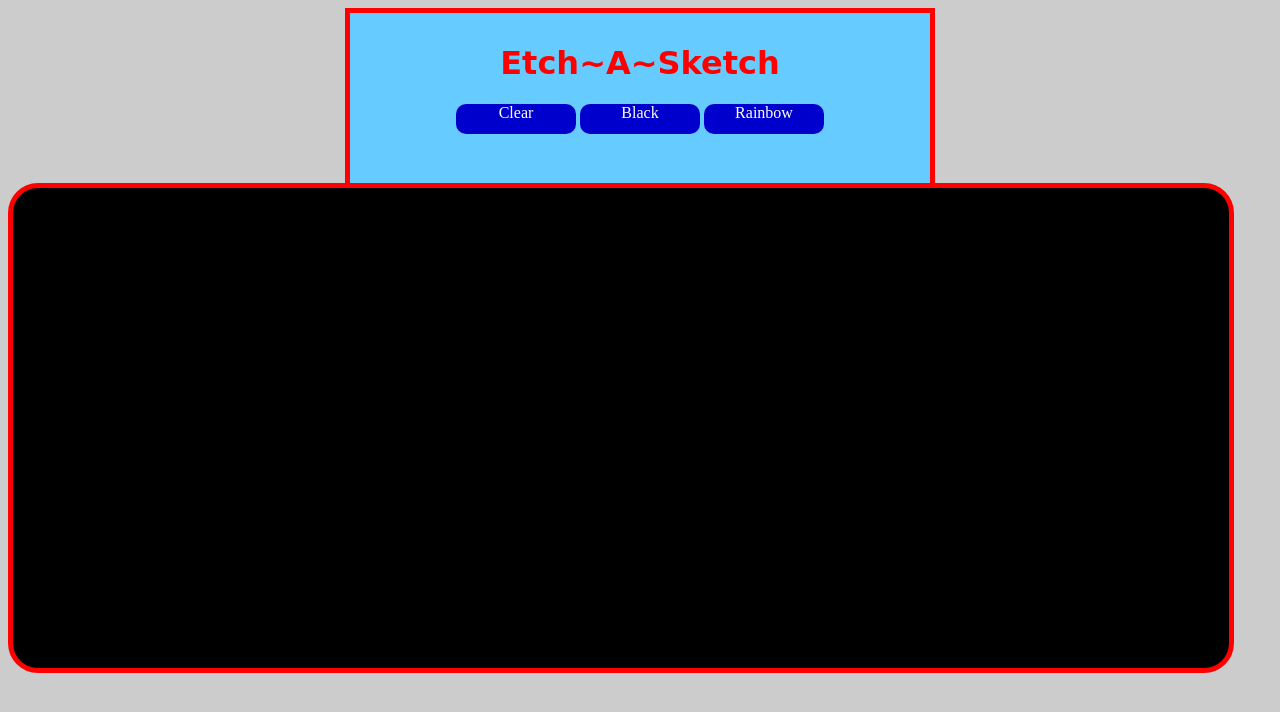
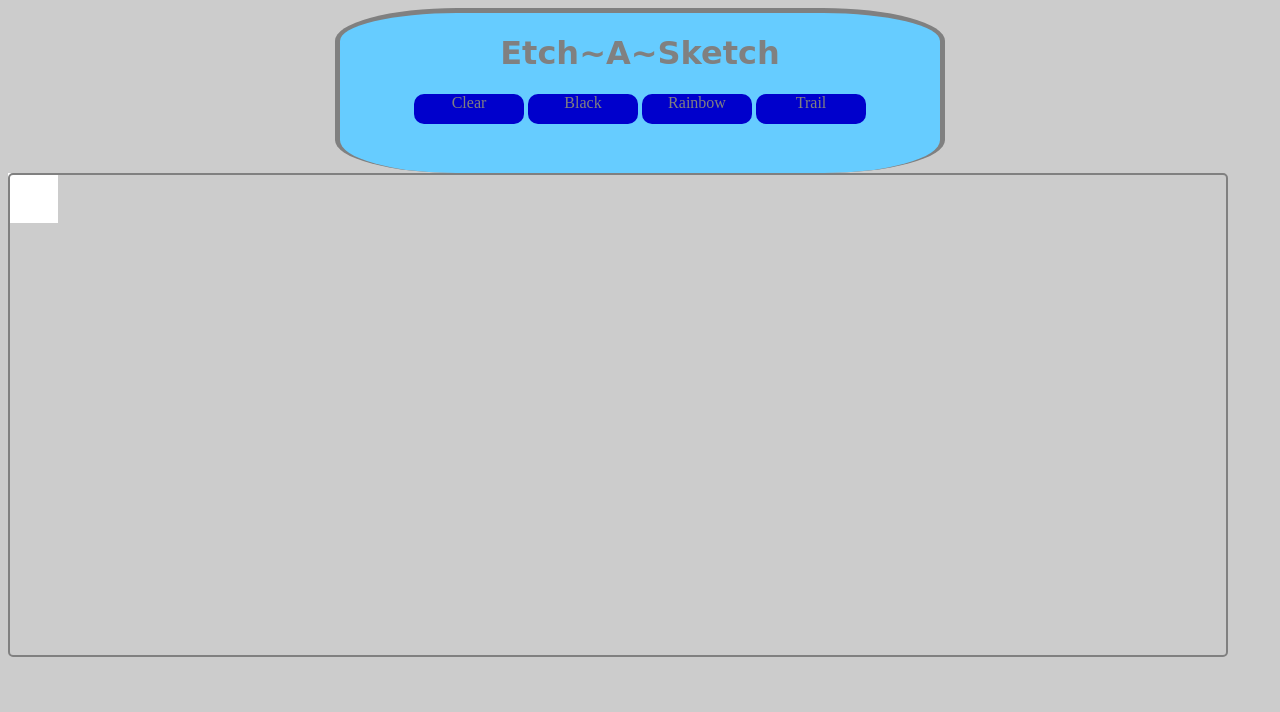
Before and after one commit to egdevelops/Odin, a plain HTML site: page Etch-A-Sketch/etch.html in a window 1280 px wide. Drawn offline with nearby package versions, Linux system fonts and the light colour scheme.

Commit message:
Refactor html/css

```diff
--- a/Etch-A-Sketch/etch.css
+++ b/Etch-A-Sketch/etch.css
@@ -6,34 +6,36 @@ body {
 
 h1 {
 	font-family: cursive;
-	color: #FF0000;
+	color: gray;
 }
 
-.header {
+#header {
 	height: 150px;
-	width: 560px;
+	width: 600px;
 	margin: auto;
+	padding-bottom: 10px;
 	background-color: #66CCFF;
-	border: 5px solid red;
+	border: 5px solid gray;
+	border-radius: 20%;
 	border-bottom: none;
 	text-align: center;
-	padding: 10px;
-	position: relative;
+	position: relative; /* ??? */
 }
 
 
 .button {
 	display: inline-block;
 	height: 30px;
-	width: 120px;
+	width: 110px;
 	background-color: #0000CC;
-	color: white;
+	color: gray;
+	border-color: white;
 	border-radius: 10px;
 	text-align: center;
 }
 
 .button:hover {
-	background-color: #CCFFFF;
+	background-color: white;
 	color: #000099;
 }
 
@@ -47,12 +49,18 @@ h1 {
 	color: gray;
 }
 
-.container {
+#container {
 	text-align: center;
 	height: 480px;
 	width: 95%;
-	border: 5px solid red;
-	border-radius: 30px;
-	background-color: black;
+	border: 2px solid gray;
+	border-radius: 5px;
+	background-color: none;
 	position: absolute;
+	margin: auto;
 }
+
+.squares {
+	background-color: white;
+	float: left;
+}
--- a/Etch-A-Sketch/etch.html
+++ b/Etch-A-Sketch/etch.html
@@ -5,22 +5,21 @@
 <head>
 	<title>Etch-A-Sketch</title>
 	<link rel="stylesheet" type"text/css" href="etch.css"/>
+	<script src="https://ajax.googleapis.com/ajax/libs/jquery/1.11.0/jquery.min.js"></script>
 </head>
 
 
 <body>
-	<div class="header">
+	<div id="header">
 		<h1>Etch~A~Sketch</h1>
 		<div class="button" id='clear'>Clear</div>
 		<div class="button" id='black'>Black</div>
 		<div class="button" id='rainbow'>Rainbow</div>
+		<div class="button" id='trail'>Trail</div>
 	</div>
 
-	<div class='container'>
+	<div id='container'></div>
 
-	</div>
-
-<script src="https://ajax.googleapis.com/ajax/libs/jquery/1.11.0/jquery.min.js"></script>
 <script type="text/javascript" src="etch.js"></script>
 
 </body>
--- a/Etch-A-Sketch/etch.js
+++ b/Etch-A-Sketch/etch.js
@@ -1,5 +1,16 @@
 //Etch-A-Sketch JavaScript//
 
+
+
+var div = document.createElement("div");
+div.style.width = "50px";
+div.style.height = "50px";
+div.style.background = "white";
+document.body.appendChild(div);
+
+
+
+/*
 var $board = 16;
 
 $(document).ready(function() {
@@ -8,20 +19,15 @@ $(document).ready(function() {
 
 function draw($board) {
 	for(i = 1; i <=4; i++) {
-
 }
 
-}
+/*change board style
 
-}
-	/*change board style*/
-
+/*
 $('#clear').click(function() {
 	$rainbow = false;
 	$black = false;
 	$board = 16;
 	draw($board);
 });
-
-
-})
+*/
```
Lines whose indentation alone changed are shown as unchanged.
